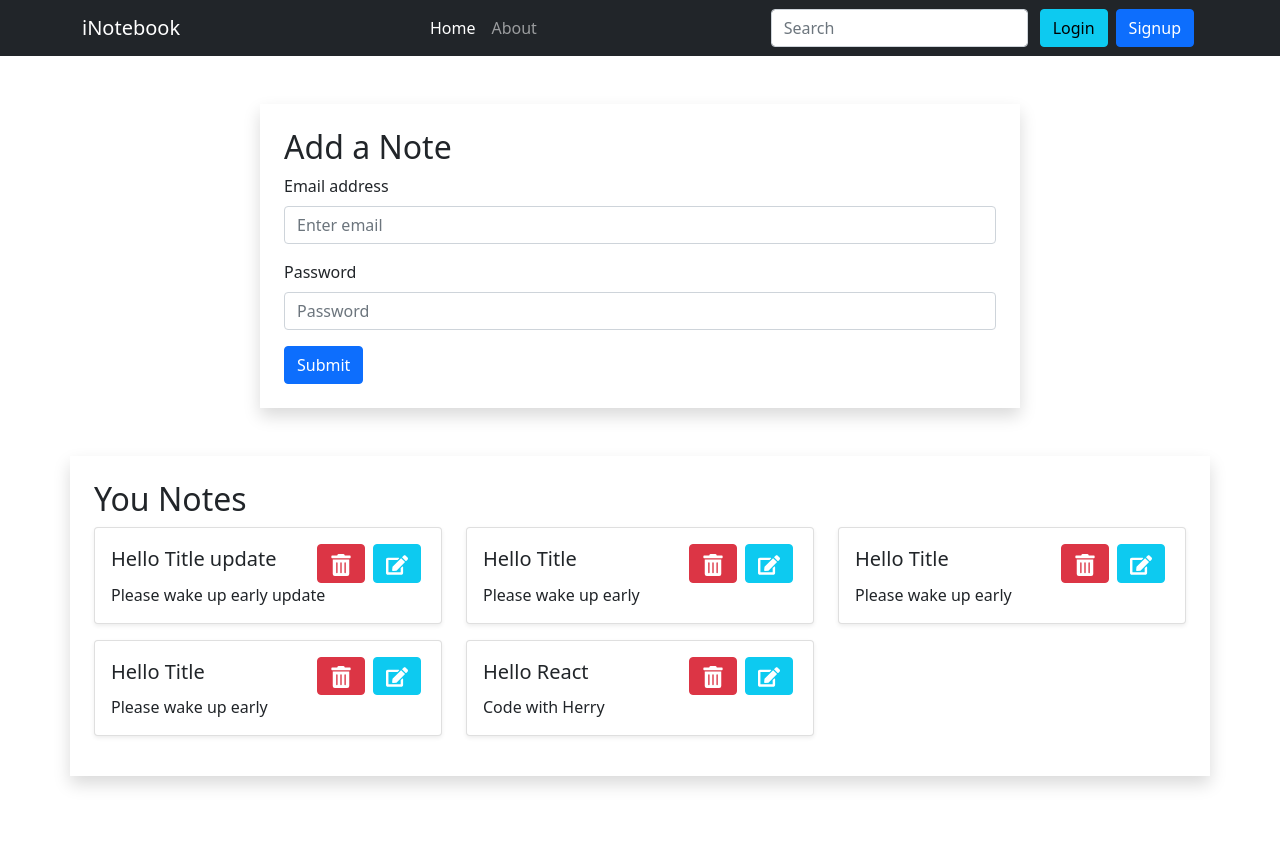
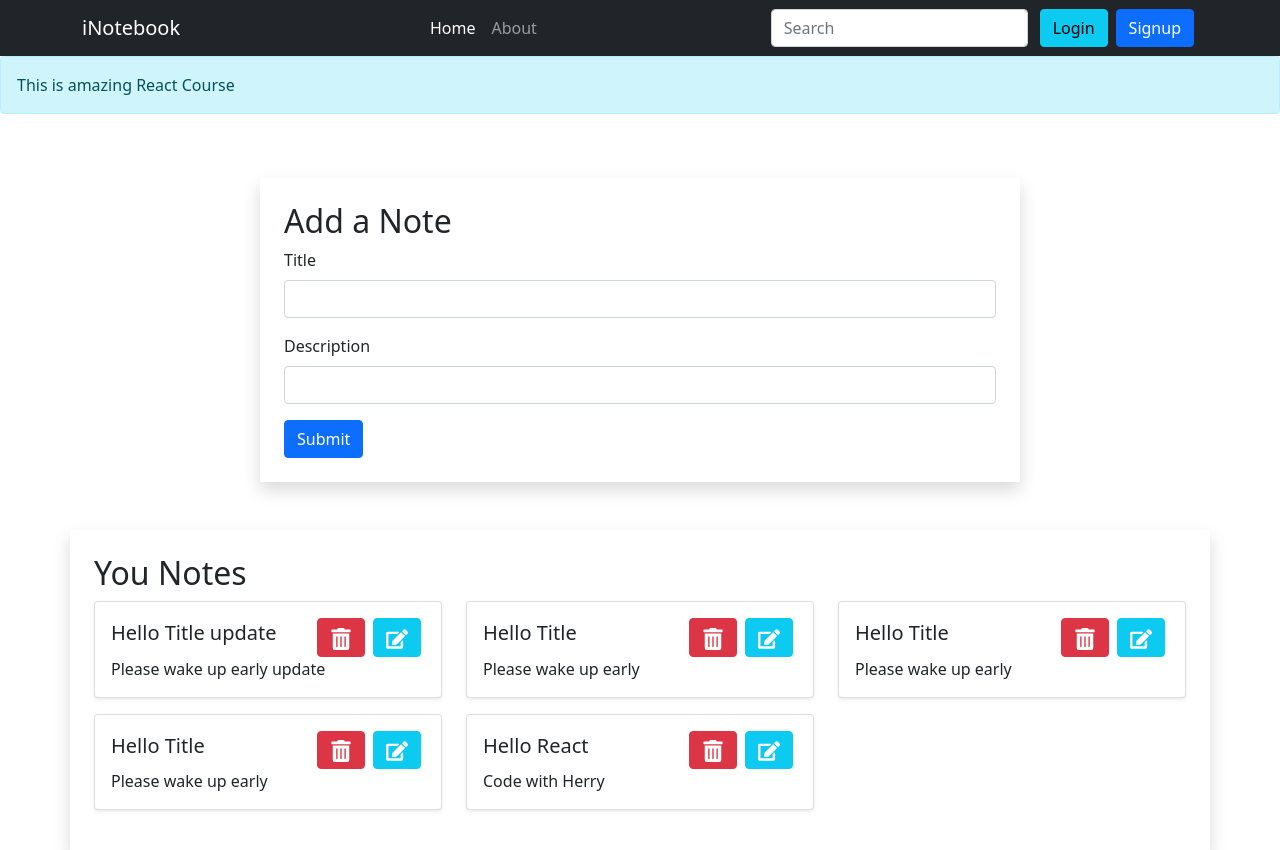
Before and after one commit to shivprajapat/iNotebook, a React (Create React App) app in the folder frontend/: page / in a window 1280 px wide. Before the commit the page ends 800 px from the top, so only its background shows below. Built offline with nearby package versions, Linux system fonts and the light colour scheme.

Commit message:
Form submit AddNote

```diff
--- a/frontend/src/App.js
+++ b/frontend/src/App.js
@@ -7,12 +7,14 @@ import {
 } from "react-router-dom"; import { Home } from './Pages/Home';
 import About from './Pages/About';
 import NoteState from './context/notes/NoteState';
+import AlertPopup from './components/AlertPopup';
 
 function App() {
   return (
     <NoteState>
       <Router>
         <Header />
+        <AlertPopup message="This is amazing React Course" />
         <Switch>
           <Route exact path="/">
             <Home />
--- a/frontend/src/Pages/Home.js
+++ b/frontend/src/Pages/Home.js
@@ -1,5 +1,5 @@
 import React, { useContext } from 'react'
-import { Button, Col, Container, Form, Row } from 'react-bootstrap'
+import { Container, Row } from 'react-bootstrap'
 import noteContext from '../context/notes/noteContext'
 import Notes from './Notes'
 export const Home = () => {
@@ -9,25 +9,7 @@ export const Home = () => {
     <section>
       <Container>
         <Row>
-          <Col lg={8} className='mx-auto shadow mt-5 p-4 rounded-rounded-3'>
-            <h2>Add a Note</h2>
-            <Form>
-              <Form.Group className="mb-3" controlId="formBasicEmail">
-                <Form.Label>Email address</Form.Label>
-                <Form.Control type="email" placeholder="Enter email" />
-              </Form.Group>
-              <Form.Group className="mb-3" controlId="formBasicPassword">
-                <Form.Label>Password</Form.Label>
-                <Form.Control type="password" placeholder="Password" />
-              </Form.Group>
-              <Button variant="primary" type="submit">
-                Submit
-              </Button>
-            </Form>
-          </Col>
-          <Col lg={12} className='mx-auto shadow mt-5 p-4 rounded-rounded-5'>
-            <Notes />
-          </Col>
+          <Notes />
         </Row>
       </Container>
     </section >
--- a/frontend/src/Pages/Notes.jsx
+++ b/frontend/src/Pages/Notes.jsx
@@ -2,14 +2,18 @@ import React, { useContext } from 'react'
 import noteContext from "../context/notes/noteContext"
 import Noteitem from '../components/Noteitem';
 import { Col, Row } from 'react-bootstrap';
+import AddNote from '../components/AddNote';
 
 
 const Notes = () => {
   const context = useContext(noteContext);
-  const { notes, setNotes } = context;
+  const { notes } = context;
   return (
+    <>
+      <AddNote />
+      <Col lg={12} className='mx-auto shadow mt-5 p-4 rounded-lg'>
+        <h2>You Notes</h2>
         <Row>
-      <h2>You Notes</h2>
           {notes.map((note) => {
             return (
               <Col lg={4} md={6} className='mb-3' key={note} >
@@ -18,6 +22,8 @@ const Notes = () => {
             )
           })}
         </Row>
+      </Col>
+    </>
   )
 }
 
--- /dev/null
+++ b/frontend/src/components/AddNote.js
@@ -0,0 +1,39 @@
+import React, { useState, useContext } from 'react'
+import { Button, Col, Form } from 'react-bootstrap'
+import noteContext from '../context/notes/noteContext';
+
+const AddNote = () => {
+  const context = useContext(noteContext);
+  const { addNote } = context;
+
+  const [note, setNote] = useState({ title: "", description: "", tag: "default" })
+
+  const handleClick = (e) => {
+    e.preventDefault();
+    addNote(note.title, note.description, note.tag);
+  }
+
+  const onChange = (e) => {
+    setNote({ ...note, [e.target.name]: e.target.value })
+  }
+  return (
+    <Col lg={8} className='mx-auto shadow mt-5 p-4 rounded-rounded-3'>
+      <h2>Add a Note</h2>
+      <Form>
+        <Form.Group className="mb-3">
+          <Form.Label>Title</Form.Label>
+          <Form.Control type="text" name="title" onChange={onChange} />
+        </Form.Group>
+        <Form.Group className="mb-3">
+          <Form.Label>Description</Form.Label>
+          <Form.Control type="text" name="description" onChange={onChange} />
+        </Form.Group>
+        <Button variant="primary" type="submit" onClick={handleClick}>
+          Submit
+        </Button>
+      </Form>
+    </Col>
+  )
+}
+
+export default AddNote
--- /dev/null
+++ b/frontend/src/components/AlertPopup.js
@@ -0,0 +1,12 @@
+import React from 'react'
+import { Alert } from 'react-bootstrap'
+
+const AlertPopup = ({ message }) => {
+  return (
+    <Alert variant='info'>
+      {message}
+    </Alert>
+  )
+}
+
+export default AlertPopup
--- a/frontend/src/context/notes/NoteState.js
+++ b/frontend/src/context/notes/NoteState.js
@@ -50,8 +50,33 @@ const NoteState = (props) => {
     }
   ]
   const [notes, setNotes] = useState(notesInitial)
+  // Add a Note
+  const addNote = (title, description, tag) => {
+    // TODO: API Call
+    console.log("Adding a new note")
+    const note = {
+      "_id": "61d716f973729a8bde73b1fd1234",
+      "user": "61d1c04577e3c24e02631827",
+      "title": title,
+      "description": description,
+      "tag": tag,
+      "date": "2022-01-06T16:21:13.276Z",
+      "__v": 0
+    };
+    setNotes(notes.concat(note))
+  }
+
+  // Delete a Note
+  const deleteNote = () => {
+
+  }
+  // Edit a Note
+  const editNote = () => {
+
+  }
+
   return (
-    <NoteContext.Provider value={{ notes, setNotes }}>
+    <NoteContext.Provider value={{ notes, setNotes, addNote, editNote, deleteNote }}>
       {props.children}
     </NoteContext.Provider>
   )
```
Lines whose indentation alone changed are shown as unchanged.
